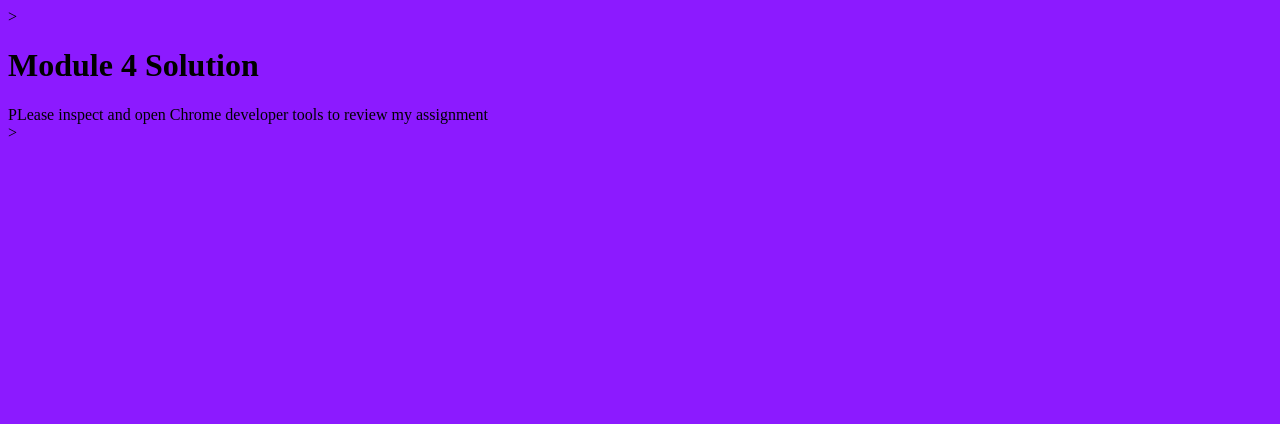
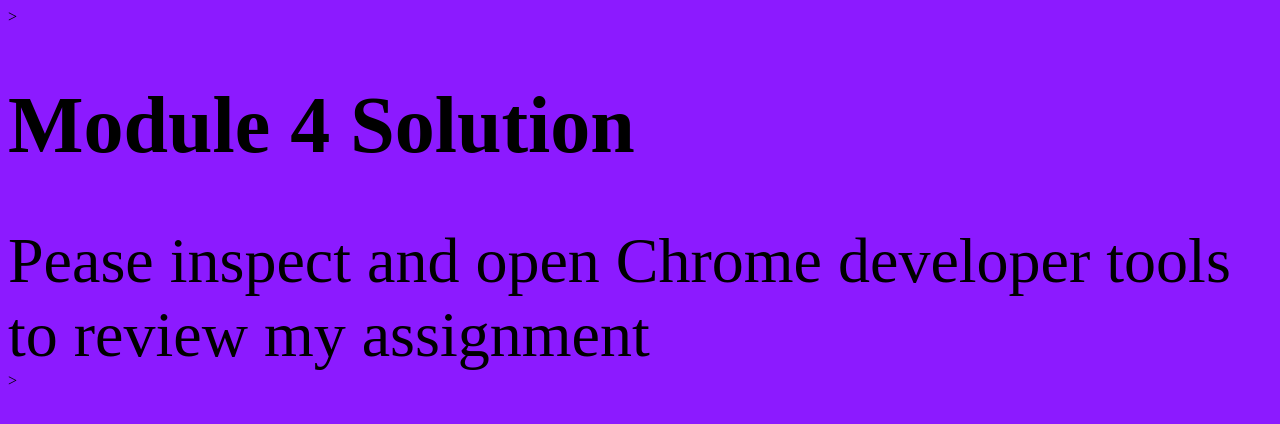
Before and after one commit to husseljoo/husseljoo.github.io, a plain HTML site: page module4-solution/index.html in a window 1280 px wide. Drawn offline with Linux system fonts and the light colour scheme.

Commit message:
Update index.html

```diff
--- a/module4-solution/index.html
+++ b/module4-solution/index.html
@@ -14,10 +14,17 @@
   	body{
   		background-color: #8c1aff;
   	}
+    div{
+      font-size: 4em
+    }
+    h1{
+      font-size: 5em
+    }
+
   </style>>
 </head>
 <body>
   <h1>Module 4 Solution</h1>
-  <div>PLease inspect and open Chrome developer tools to review my assignment</div>>
+  <div>Pease inspect and open Chrome developer tools to review my assignment</div>>
 </body>
 </html>
```
